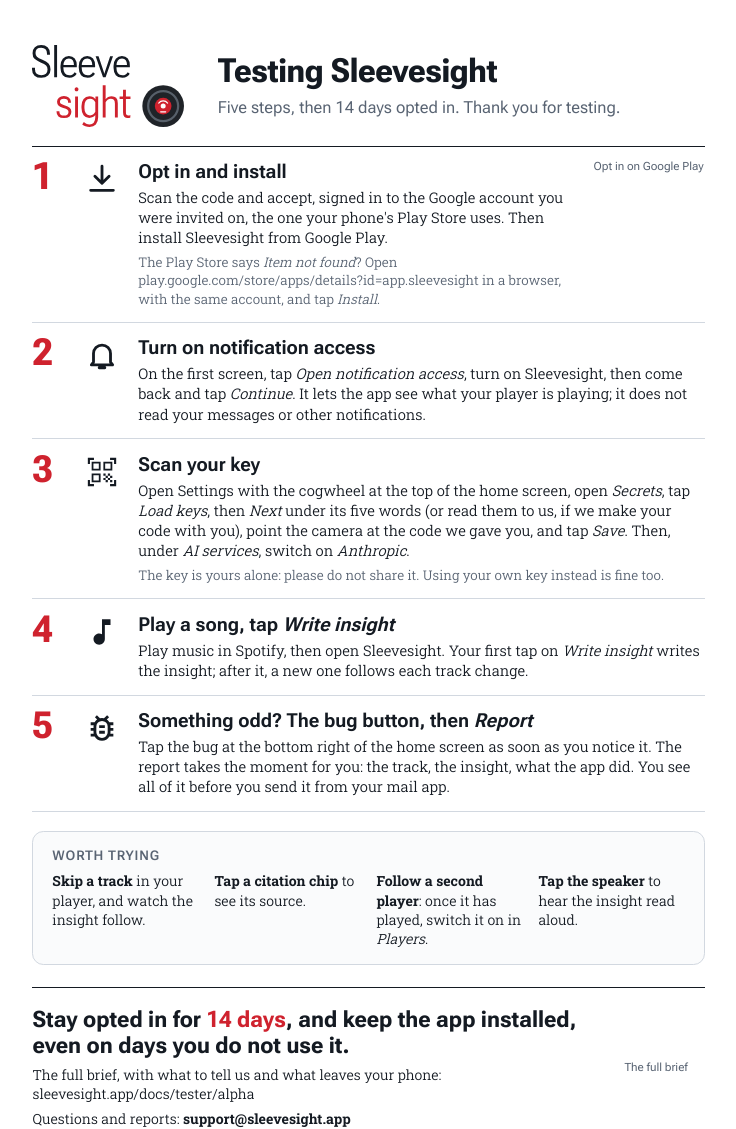
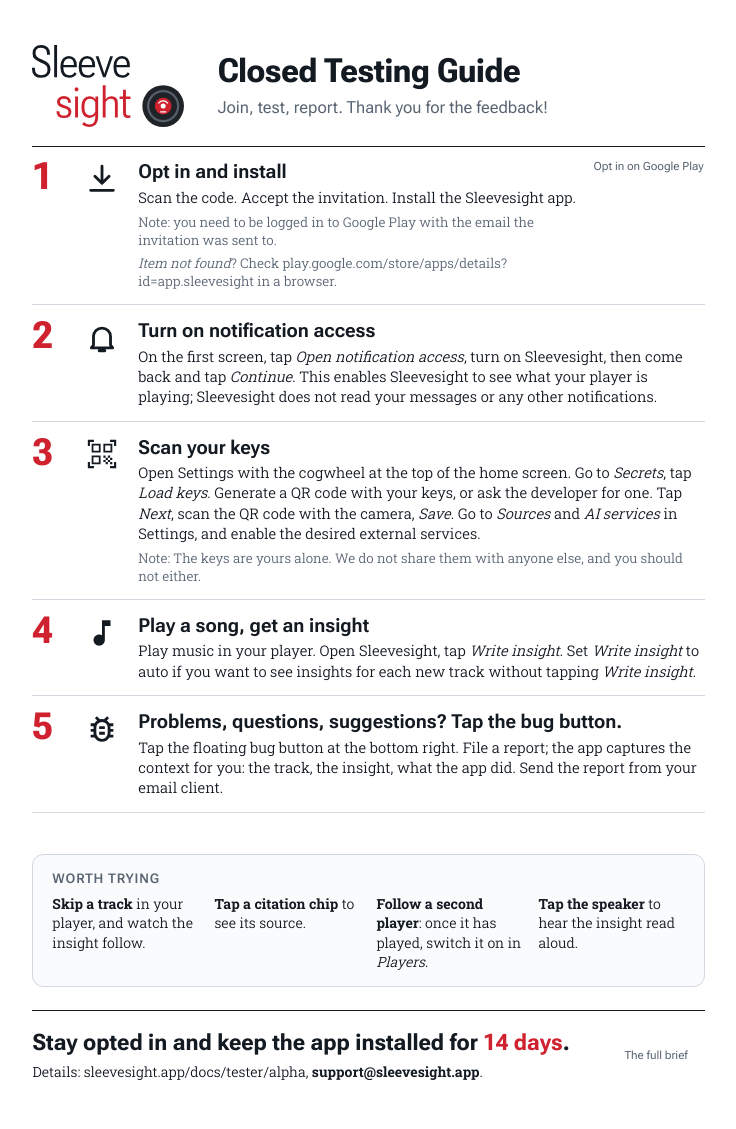
Before and after one commit to wkusnierczyk/sleevesight, a Jekyll site: the page assets/flyer/tester-flyer.html, which Jekyll copies as it is, in a window 1280 px wide. Shown: the whole page, without its empty margins (28-764 px from the left). Built offline with Jekyll 4.4.1, drawn with Linux system fonts in a browser that asks for light colours.

Commit message:
Revise closed testing flyer text and regenerate PNG and PDF (#706)

```diff
--- a/assets/flyer/tester-flyer.html
+++ b/assets/flyer/tester-flyer.html
@@ -13,7 +13,7 @@
 <html lang="en">
 <head>
 <meta charset="utf-8">
-<title>Testing Sleevesight: five steps</title>
+<title>Closed Testing Guide</title>
 <style>
 @font-face{font-family:"Sleevesight Flex";src:url(../fonts/RobotoFlex-page.woff2) format("woff2");
   font-weight:400 700;font-stretch:88% 100%}
@@ -60,8 +60,8 @@
 <header>
   <img src="../logo/mark-light.svg" alt="Sleevesight">
   <div>
-    <h1>Testing Sleevesight</h1>
-    <p>Five steps, then 14 days opted in. Thank you for testing.</p>
+    <h1>Closed Testing Guide</h1>
+    <p>Join, test, report. Thank you for the feedback!</p>
   </div>
 </header>
 
@@ -71,8 +71,9 @@
     <span class="icon" aria-hidden="true"><svg viewBox="0 0 24 24" fill="none" stroke="#141a22" stroke-width="2" stroke-linecap="round" stroke-linejoin="round"><path d="M12 3v12M7 10l5 5 5-5M4 20h16"/></svg></span>
     <div>
       <h2>Opt in and install</h2>
-      <p>Scan the code and accept, signed in to the Google account you were invited on, the one your phone's Play Store uses. Then install Sleevesight from Google Play.</p>
-      <p class="aside">The Play Store says <i>Item not found</i>? Open play.google.com/store/apps/details?id=app.sleevesight in a browser, with the same account, and tap <i>Install</i>.</p>
+      <p>Scan the code. Accept the invitation. Install the Sleevesight app.</p>
+      <p class="aside">Note: you need to be logged in to Google Play with the email the invitation was sent to.</p>
+      <p class="aside"><i>Item not found</i>? Check play.google.com/store/apps/details?id=app.sleevesight in a browser.</p>
     </div>
     <div class="code"><!--qr:optin--><span>Opt in on Google Play</span></div>
   </li>
@@ -81,32 +82,32 @@
     <span class="icon" aria-hidden="true"><svg viewBox="0 0 24 24" fill="none" stroke="#141a22" stroke-width="2" stroke-linecap="round" stroke-linejoin="round"><path d="M6 17V11a6 6 0 0 1 12 0v6l1.5 2h-15zM10 21h4"/></svg></span>
     <div>
       <h2>Turn on notification access</h2>
-      <p>On the first screen, tap <i>Open notification access</i>, turn on Sleevesight, then come back and tap <i>Continue</i>. It lets the app see what your player is playing; it does not read your messages or other notifications.</p>
+      <p>On the first screen, tap <i>Open notification access</i>, turn on Sleevesight, then come back and tap <i>Continue</i>. This enables Sleevesight to see what your player is playing; Sleevesight does not read your messages or any other notifications.</p>
     </div>
   </li>
   <li>
     <span class="n">3</span>
     <span class="icon" aria-hidden="true"><svg viewBox="0 -960 960 960"><path fill="#141a22" d="M80-707v-173h173v60H140v113H80Zm0 627v-173h60v113h113v60H80Zm627 0v-60h113v-113h60v173H707Zm113-627v-113H707v-60h173v173h-60ZM708-251h63v63h-63v-63Zm0-126h63v63h-63v-63Zm-63 63h63v63h-63v-63Zm-63 63h63v63h-63v-63Zm-63-63h63v63h-63v-63Zm126-126h63v63h-63v-63Zm-63 63h63v63h-63v-63Zm-63-63h63v63h-63v-63Zm252-332v252H519v-252h252ZM440-440v252H188v-252h252Zm0-332v252H188v-252h252Zm-50 534v-152H238v152h152Zm0-332v-152H238v152h152Zm331 0v-152H569v152h152Z"/></svg></span>
     <div>
-      <h2>Scan your key</h2>
-      <p>Open Settings with the cogwheel at the top of the home screen, open <i>Secrets</i>, tap <i>Load keys</i>, then <i>Next</i> under its five words (or read them to us, if we make your code with you), point the camera at the code we gave you, and tap <i>Save</i>. Then, under <i>AI services</i>, switch on <i>Anthropic</i>.</p>
-      <p class="aside">The key is yours alone: please do not share it. Using your own key instead is fine too.</p>
+      <h2>Scan your keys</h2>
+      <p>Open Settings with the cogwheel at the top of the home screen. Go to <i>Secrets</i>, tap <i>Load keys</i>. Generate a QR code with your keys, or ask the developer for one. Tap <i>Next</i>, scan the QR code with the camera, <i>Save</i>. Go to <i>Sources</i> and <i>AI services</i> in Settings, and enable the desired external services.</p>
+      <p class="aside">Note: The keys are yours alone. We do not share them with anyone else, and you should not either.</p>
     </div>
   </li>
   <li>
     <span class="n">4</span>
     <span class="icon" aria-hidden="true"><svg viewBox="0 0 24 24"><path fill="#141a22" d="M12 3v10.55c-.59-.34-1.27-.55-2-.55-2.21 0-4 1.79-4 4s1.79 4 4 4 4-1.79 4-4V7h4V3h-6z"/></svg></span>
     <div>
-      <h2>Play a song, tap <i>Write insight</i></h2>
-      <p>Play music in Spotify, then open Sleevesight. Your first tap on <i>Write insight</i> writes the insight; after it, a new one follows each track change.</p>
+      <h2>Play a song, get an insight</h2>
+      <p>Play music in your player. Open Sleevesight, tap <i>Write insight</i>. Set <i>Write insight</i> to auto if you want to see insights for each new track without tapping <i>Write insight</i>.</p>
     </div>
   </li>
   <li>
     <span class="n">5</span>
     <span class="icon" aria-hidden="true"><svg viewBox="0 0 960 960"><path fill="#141a22" d="M480,760Q546,760 593,713Q640,666 640,600L640,440Q640,374 593,327Q546,280 480,280Q414,280 367,327Q320,374 320,440L320,600Q320,666 367,713Q414,760 480,760ZM400,640L560,640L560,560L400,560L400,640ZM400,480L560,480L560,400L400,400L400,480ZM480,840Q415,840 359.5,808Q304,776 272,720L160,720L160,640L244,640Q241,620 240.5,600Q240,580 240,560L160,560L160,480L240,480Q240,460 240.5,440Q241,420 244,400L160,400L160,320L272,320Q286,297 303.5,277Q321,257 344,242L280,176L336,120L422,206Q450,197 479,197Q508,197 536,206L624,120L680,176L614,242Q637,257 655.5,276.5Q674,296 688,320L800,320L800,400L716,400Q719,420 719.5,440Q720,460 720,480L800,480L800,560L720,560Q720,580 719.5,600Q719,620 716,640L800,640L800,720L688,720Q656,776 600.5,808Q545,840 480,840Z"/></svg></span>
     <div>
-      <h2>Something odd? The bug button, then <i>Report</i></h2>
-      <p>Tap the bug at the bottom right of the home screen as soon as you notice it. The report takes the moment for you: the track, the insight, what the app did. You see all of it before you send it from your mail app.</p>
+      <h2>Problems, questions, suggestions? Tap the bug button.</h2>
+      <p>Tap the floating bug button at the bottom right. File a report; the app captures the context for you: the track, the insight, what the app did. Send the report from your email client.</p>
     </div>
   </li>
 </ol>
@@ -123,9 +124,8 @@
 
 <footer>
   <div>
-    <p class="stay">Stay opted in for <span>14 days</span>, and keep the app installed, even on days you do not use it.</p>
-    <p>The full brief, with what to tell us and what leaves your phone: sleevesight.app/docs/tester/alpha</p>
-    <p>Questions and reports: <b>support@sleevesight.app</b></p>
+    <p class="stay">Stay opted in and keep the app installed for <span>14 days</span>.</p>
+    <p>Details: sleevesight.app/docs/tester/alpha, <b>support@sleevesight.app</b>.</p>
   </div>
   <div class="code"><!--qr:brief--><span>The full brief</span></div>
 </footer>
```
Also changed, not shown: assets/flyer/tester-flyer.png, 1 other file.
